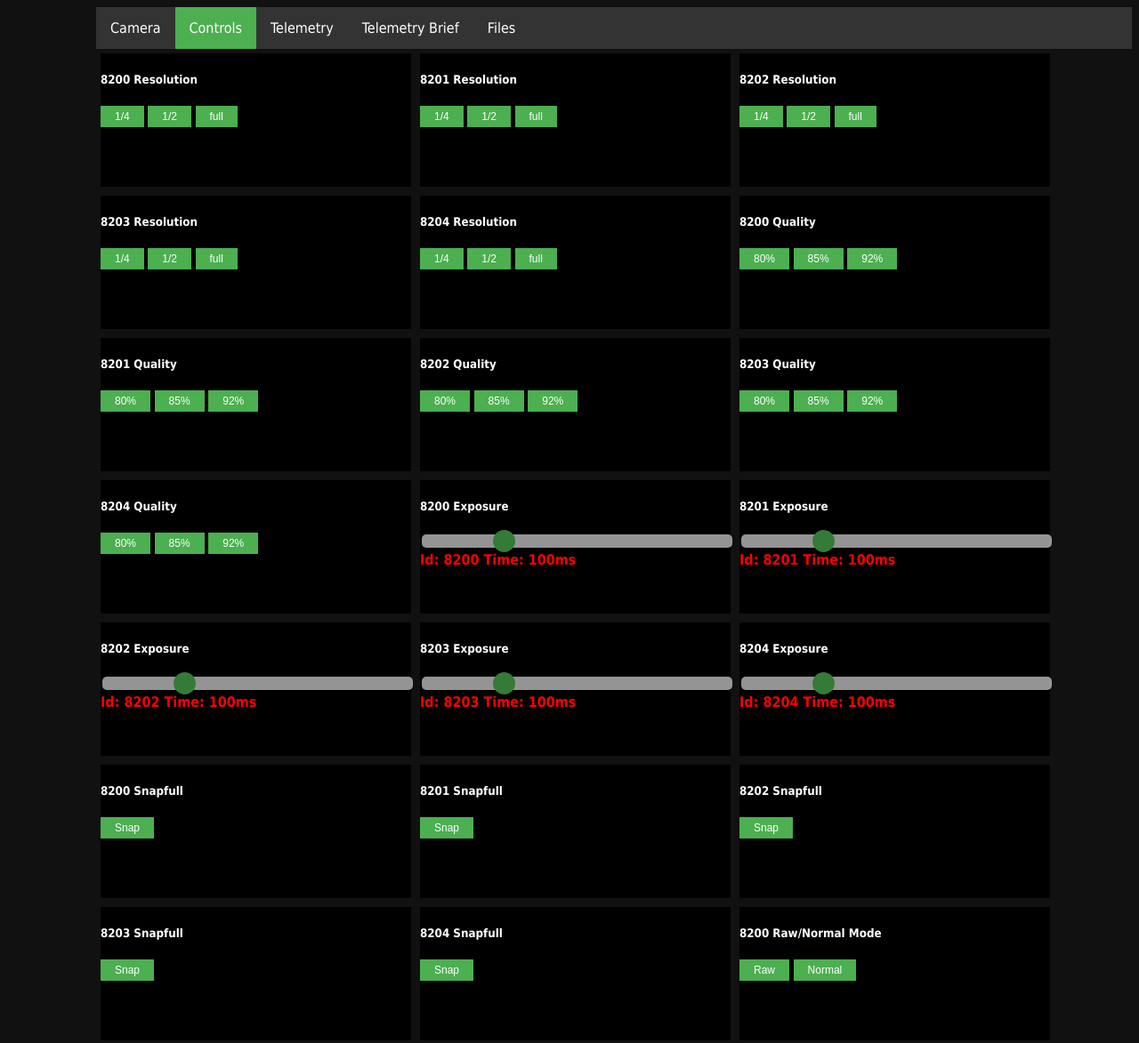
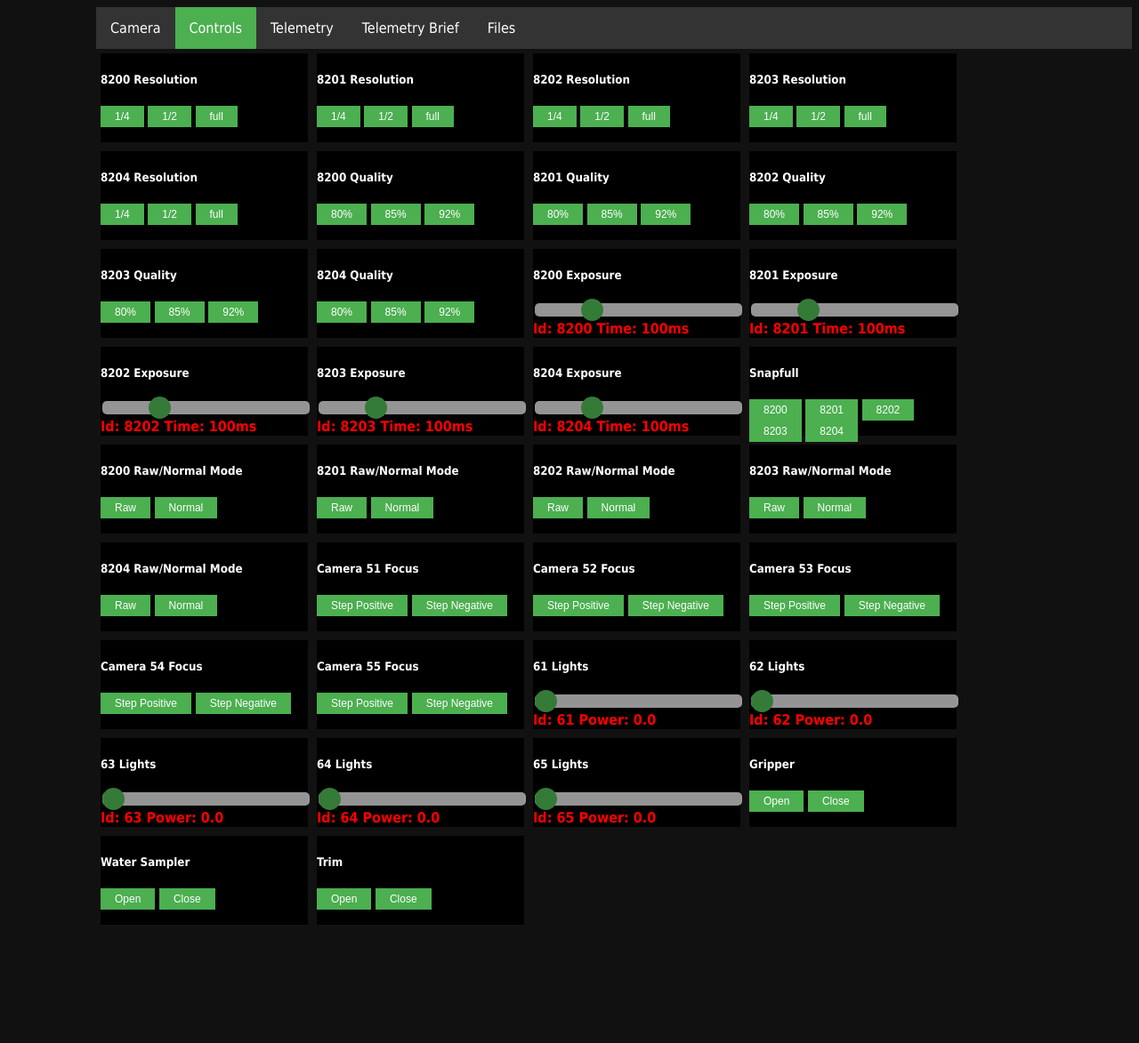
Before and after one commit to mcdafydd/scini-cockpit, a plain HTML site: page assets/www/controls.html in a window 1280 px wide. Shown: the top 1173 px of the page at 89% size. After the commit the page ends 1062 px from the top, so only its background shows below. Drawn offline with Linux system fonts and the light colour scheme.

Commit message:
- add a few telemetry labels - improved formatting for controls page

```diff
--- /dev/null
+++ b/assets/www/controls.css
@@ -0,0 +1,26 @@
+.ctrl-item {
+  display: block;
+  position: absolute;
+  width: 20%;
+	height: 100px;
+	margin: 5px;
+  z-index: 1;
+  background: #000;
+  color: #fff;
+}
+.ctrl-item.muuri-item-dragging {
+	z-index: 3;
+	background: blue;
+}
+.ctrl-item.muuri-item-releasing {
+	z-index: 2;
+	background: blueViolet;
+}
+.ctrl-item.muuri-item-hidden {
+  z-index: 0;
+}
+.ctrl-item-content {
+  position: relative;
+  width: 100%;
+  height: 100%;
+}
--- a/assets/www/controls.html
+++ b/assets/www/controls.html
@@ -6,6 +6,7 @@
   <meta name="viewport" content="width=device-width,initial-scale=1.0">
   <title>ROV Controls</title>
   <link href="default.css" rel="stylesheet" type="text/css">
+  <link href="controls.css" rel="stylesheet" type="text/css">
   <script type="text/javascript" src="/browserMqtt.js"></script>
   <script type="text/javascript" src="/mousetrap.min.js"></script>
   <script type="text/javascript" src="/hammer.min.js"></script>
@@ -23,7 +24,7 @@
     <li><a href="files.html">Files</a></li>
   </ul>
   <div class="grid">
-    <div class="item" data-id="1">
+    <div class="ctrl-item" data-id="1">
       <div class="item-content">
         <h5>8200 Resolution</h5>
         <button id="resolution-8200-4">1/4</button>
@@ -31,7 +32,7 @@
         <button id="resolution-8200-1")">full</button>
       </div>
     </div>
-    <div class="item" data-id="2">
+    <div class="ctrl-item" data-id="2">
       <div class="item-content">
           <h5>8201 Resolution</h5>
         <button id="resolution-8201-4">1/4</button>
@@ -39,7 +40,7 @@
         <button id="resolution-8201-1")">full</button>
       </div>
     </div>
-    <div class="item" data-id="3">
+    <div class="ctrl-item" data-id="3">
       <div class="item-content">
           <h5>8202 Resolution</h5>
         <button id="resolution-8202-4">1/4</button>
@@ -47,7 +48,7 @@
         <button id="resolution-8202-1")">full</button>
       </div>
     </div>
-    <div class="item" data-id="4">
+    <div class="ctrl-item" data-id="4">
       <div class="item-content">
           <h5>8203 Resolution</h5>
         <button id="resolution-8203-4">1/4</button>
@@ -55,7 +56,7 @@
         <button id="resolution-8203-1")">full</button>
       </div>
     </div>
-    <div class="item" data-id="5">
+    <div class="ctrl-item" data-id="5">
       <div class="item-content">
           <h5>8204 Resolution</h5>
         <button id="resolution-8204-4">1/4</button>
@@ -63,7 +64,7 @@
         <button id="resolution-8204-1")">full</button>
       </div>
     </div>
-    <div class="item" data-id="6">
+    <div class="ctrl-item" data-id="6">
       <div class="item-content">
         <h5>8200 Quality</h5>
         <button id="quality-8200-80">80%</button>
@@ -71,7 +72,7 @@
         <button id="quality-8200-92">92%</button>
       </div>
     </div>
-    <div class="item" data-id="7">
+    <div class="ctrl-item" data-id="7">
       <div class="item-content">
         <h5>8201 Quality</h5>
         <button id="quality-8200-80">80%</button>
@@ -79,7 +80,7 @@
         <button id="quality-8200-92">92%</button>
       </div>
     </div>
-    <div class="item" data-id="8">
+    <div class="ctrl-item" data-id="8">
       <div class="item-content">
         <h5>8202 Quality</h5>
         <button id="quality-8200-80">80%</button>
@@ -87,7 +88,7 @@
         <button id="quality-8200-92">92%</button>
       </div>
     </div>
-    <div class="item" data-id="9">
+    <div class="ctrl-item" data-id="9">
       <div class="item-content">
         <h5>8203 Quality</h5>
         <button id="quality-8200-80">80%</button>
@@ -95,7 +96,7 @@
         <button id="quality-8200-92">92%</button>
       </div>
     </div>
-    <div class="item" data-id="10">
+    <div class="ctrl-item" data-id="10">
       <div class="item-content">
         <h5>8204 Quality</h5>
         <button id="quality-8200-80">80%</button>
@@ -103,155 +104,176 @@
         <button id="quality-8200-92">92%</button>
       </div>
     </div>
-    <div class="item" data-id="11">
+    <div class="ctrl-item" data-id="11">
       <div class="item-content">
         <h5>8200 Exposure</h5>
         <input class="slider" id="exposure-8200" type="range" min="33.3" max="299.3" step="1.0" value="99.3">
         <span id="exposure-8200-val" style="font-weight:bold;color:red"></span>
       </div>
     </div>
-    <div class="item" data-id="12">
+    <div class="ctrl-item" data-id="12">
       <div class="item-content">
         <h5>8201 Exposure</h5>
         <input class="slider" id="exposure-8201" type="range" min="33.3" max="299.3" step="1.0" value="99.3">
         <span id="exposure-8201-val" style="font-weight:bold;color:red"></span>
       </div>
     </div>
-    <div class="item" data-id="13">
+    <div class="ctrl-item" data-id="13">
       <div class="item-content">
         <h5>8202 Exposure</h5>
         <input class="slider" id="exposure-8202" type="range" min="33.3" max="299.3" step="1.0" value="99.3">
         <span id="exposure-8202-val" style="font-weight:bold;color:red"></span>
       </div>
     </div>
-    <div class="item" data-id="14">
+    <div class="ctrl-item" data-id="14">
       <div class="item-content">
         <h5>8203 Exposure</h5>
         <input class="slider" id="exposure-8203" type="range" min="33.3" max="299.3" step="1.0" value="99.3">
         <span id="exposure-8203-val" style="font-weight:bold;color:red"></span>
       </div>
     </div>
-    <div class="item" data-id="15">
+    <div class="ctrl-item" data-id="15">
       <div class="item-content">
         <h5>8204 Exposure</h5>
         <input class="slider" id="exposure-8204" type="range" min="33.3" max="299.3" step="1.0" value="99.3">
         <span id="exposure-8204-val" style="font-weight:bold;color:red"></span>
       </div>
     </div>
-    <div class="item" data-id="16">
+    <div class="ctrl-item" data-id="16">
       <div class="item-content">
-        <h5>8200 Snapfull</h5>
-        <button id="snapfull-8200-1">Snap</button>
+        <h5>Snapfull</h5>
+        <button id="snapfull-8200-1">8200</button>
+        <button id="snapfull-8201-1">8201</button>
+        <button id="snapfull-8202-1">8202</button>
+        <button id="snapfull-8203-1">8203</button>
+        <button id="snapfull-8204-1">8204</button>
       </div>
     </div>
-    <div class="item" data-id="17">
-      <div class="item-content">
-        <h5>8201 Snapfull</h5>
-        <button id="snapfull-8201-1">Snap</button>
-      </div>
-    </div>
-    <div class="item" data-id="18">
-      <div class="item-content">
-        <h5>8202 Snapfull</h5>
-        <button id="snapfull-8202-1">Snap</button>
-      </div>
-    </div>
-    <div class="item" data-id="19">
-      <div class="item-content">
-        <h5>8203 Snapfull</h5>
-        <button id="snapfull-8203-1">Snap</button>
-      </div>
-    </div>
-    <div class="item" data-id="20">
-      <div class="item-content">
-        <h5>8204 Snapfull</h5>
-        <button id="snapfull-8204-1">Snap</button>
-      </div>
-    </div>
-    <div class="item" data-id="21">
+    <div class="ctrl-item" data-id="17">
       <div class="item-content">
         <h5>8200 Raw/Normal Mode</h5>
         <button id="color-8200-5">Raw</button>
         <button id="color-8200-1">Normal</button>
       </div>
     </div>
-    <div class="item" data-id="22">
+    <div class="ctrl-item" data-id="18">
       <div class="item-content">
         <h5>8201 Raw/Normal Mode</h5>
         <button id="color-8201-5">Raw</button>
         <button id="color-8201-1">Normal</button>
       </div>
     </div>
-    <div class="item" data-id="23">
+    <div class="ctrl-item" data-id="19">
       <div class="item-content">
         <h5>8202 Raw/Normal Mode</h5>
         <button id="color-8202-5">Raw</button>
         <button id="color-8202-1">Normal</button>
       </div>
     </div>
-    <div class="item" data-id="24">
+    <div class="ctrl-item" data-id="20">
       <div class="item-content">
         <h5>8203 Raw/Normal Mode</h5>
         <button id="color-8203-5">Raw</button>
         <button id="color-8203-1">Normal</button>
       </div>
     </div>
-    <div class="item" data-id="25">
+    <div class="ctrl-item" data-id="21">
       <div class="item-content">
         <h5>8204 Raw/Normal Mode</h5>
         <button id="color-8204-5">Raw</button>
         <button id="color-8204-1">Normal</button>
       </div>
     </div>
-    <div class="item" data-id="26">
+    <div class="ctrl-item" data-id="22">
       <div class="item-content">
         <h5>Camera 51 Focus</h5>
-        <button id="servo-51-pos">51 - Step Positive</button>
-        <button id="servo-51-neg">51 - Step Negative</button>
+        <button id="servo-51-pos">Step Positive</button>
+        <button id="servo-51-neg">Step Negative</button>
       </div>
     </div>
-    <div class="item" data-id="27">
+    <div class="ctrl-item" data-id="23">
       <div class="item-content">
         <h5>Camera 52 Focus</h5>
-        <button id="servo-52-pos">52 - Step Positive</button>
-        <button id="servo-52-neg">52 - Step Negative</button>
+        <button id="servo-52-pos">Step Positive</button>
+        <button id="servo-52-neg">Step Negative</button>
       </div>
     </div>
-    <div class="item" data-id="28">
+    <div class="ctrl-item" data-id="24">
       <div class="item-content">
         <h5>Camera 53 Focus</h5>
-        <button id="servo-53-pos">53 - Step Positive</button>
-        <button id="servo-53-neg">53 - Step Negative</button>
+        <button id="servo-53-pos">Step Positive</button>
+        <button id="servo-53-neg">Step Negative</button>
       </div>
     </div>
-    <div class="item" data-id="29">
+    <div class="ctrl-item" data-id="25">
       <div class="item-content">
         <h5>Camera 54 Focus</h5>
-        <button id="servo-54-pos">54 - Step Positive</button>
-        <button id="servo-54-neg">54 - Step Negative</button>
+        <button id="servo-54-pos">Step Positive</button>
+        <button id="servo-54-neg">Step Negative</button>
       </div>
     </div>
-    <div class="item" data-id="30">
+    <div class="ctrl-item" data-id="26">
       <div class="item-content">
         <h5>Camera 55 Focus</h5>
-        <button id="servo-55-pos">55 - Step Positive</button>
-        <button id="servo-55-neg">55 - Step Negative</button>
+        <button id="servo-55-pos">Step Positive</button>
+        <button id="servo-55-neg">Step Negative</button>
       </div>
     </div>
-    <div class="item" data-id="31">
+    <div class="ctrl-item" data-id="27">
       <div class="item-content">
-        <h5>Lights</h5>
+        <h5>61 Lights</h5>
         <input class="slider" id="light-61" type="range" min="0" max="1.0" step="0.05" value="0.0">
         <span id="light-61-val" style="font-weight:bold;color:red"></span>
+      </div>
+    </div>
+    <div class="ctrl-item" data-id="28">
+      <div class="item-content">
+        <h5>62 Lights</h5>
         <input class="slider" id="light-62" type="range" min="0" max="1.0" step="0.05" value="0.0">
         <span id="light-62-val" style="font-weight:bold;color:red"></span>
+      </div>
+    </div>
+    <div class="ctrl-item" data-id="29">
+      <div class="item-content">
+        <h5>63 Lights</h5>
         <input class="slider" id="light-63" type="range" min="0" max="1.0" step="0.05" value="0.0">
         <span id="light-63-val" style="font-weight:bold;color:red"></span>
+      </div>
+    </div>
+    <div class="ctrl-item" data-id="30">
+      <div class="item-content">
+        <h5>64 Lights</h5>
+        <input class="slider" id="light-64" type="range" min="0" max="1.0" step="0.05" value="0.0">
+        <span id="light-64-val" style="font-weight:bold;color:red"></span>
+      </div>
+    </div>
+    <div class="ctrl-item" data-id="31">
+      <div class="item-content">
+        <h5>65 Lights</h5>
         <input class="slider" id="light-65" type="range" min="0" max="1.0" step="0.05" value="0.0">
         <span id="light-65-val" style="font-weight:bold;color:red"></span>
-        <input class="slider" id="light-66" type="range" min="0" max="1.0" step="0.05" value="0.0">
-        <span id="light-66-val" style="font-weight:bold;color:red"></span>
       </div>
+    </div>
+    <div class="ctrl-item" data-id="32">
+      <div class="item-content">
+        <h5>Gripper</h5>
+        <button id="gripper-24-open">Open</button>
+        <button id="gripper-24-close">Close</button>
+      </div>
+    </div>
+    <div class="ctrl-item" data-id="33">
+      <div class="item-content">
+        <h5>Water Sampler</h5>
+        <button id="sampler-23-open">Open</button>
+        <button id="sampler-23-close">Close</button>
+      </div>
+    </div>
+    <div class="ctrl-item" data-id="34">
+      <div class="item-content">
+        <h5>Trim</h5>
+        <button id="trim-21-open">Open</button>
+        <button id="trim-21-close">Close</button>
+      </div
     </div>
   </div>
 </body>
--- a/assets/www/default.css
+++ b/assets/www/default.css
@@ -60,7 +60,7 @@ button:active {
 
 canvas {
 	width: 100%;
-	height: 100px;
+       height: 100px;
 }
 
 .video-canvas {
@@ -98,7 +98,7 @@ canvas {
 .item-content {
   position: relative;
   width: 100%;
-  height: 15%;
+  height: 100%;
 }
 
 .slider {
```
Also changed, not shown: assets/www/controls.js (+12 -0 lines), assets/www/telemetry.html (+3 -3 lines).
